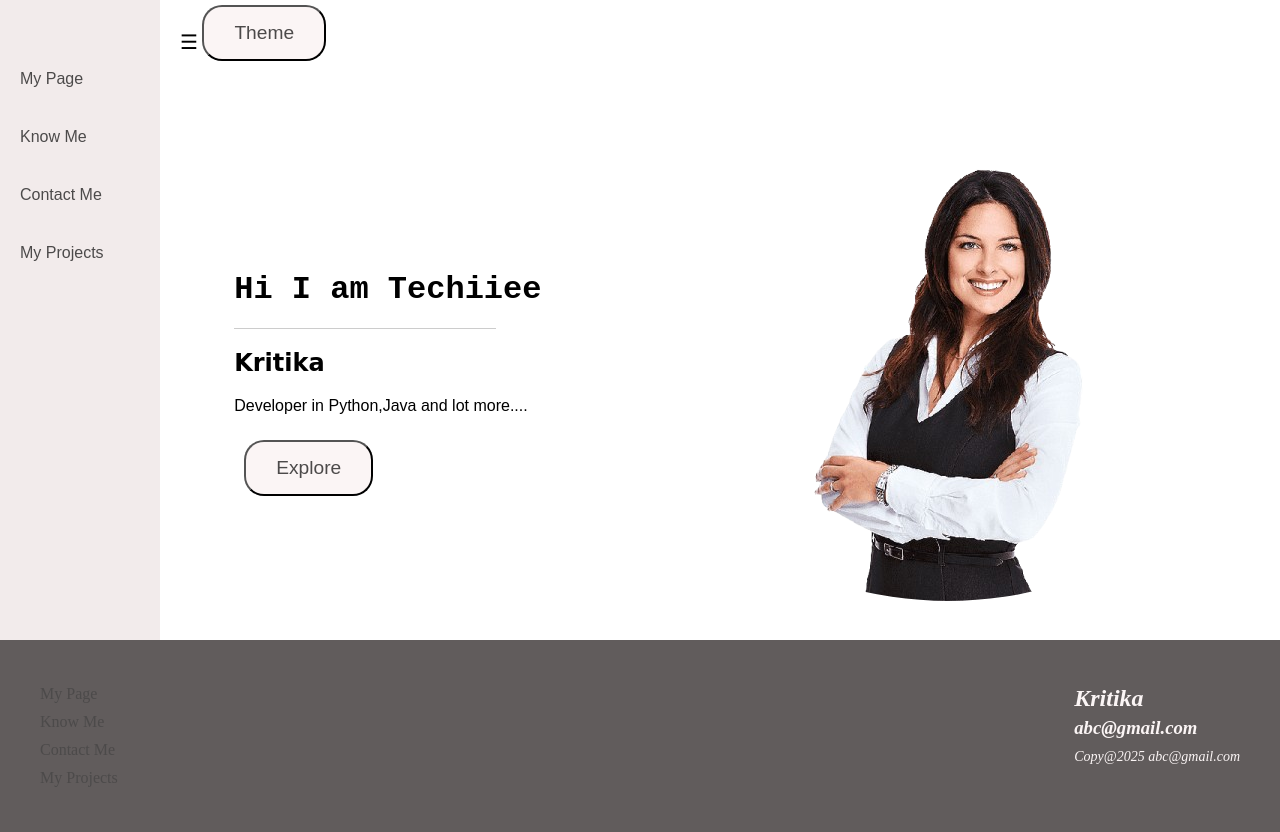
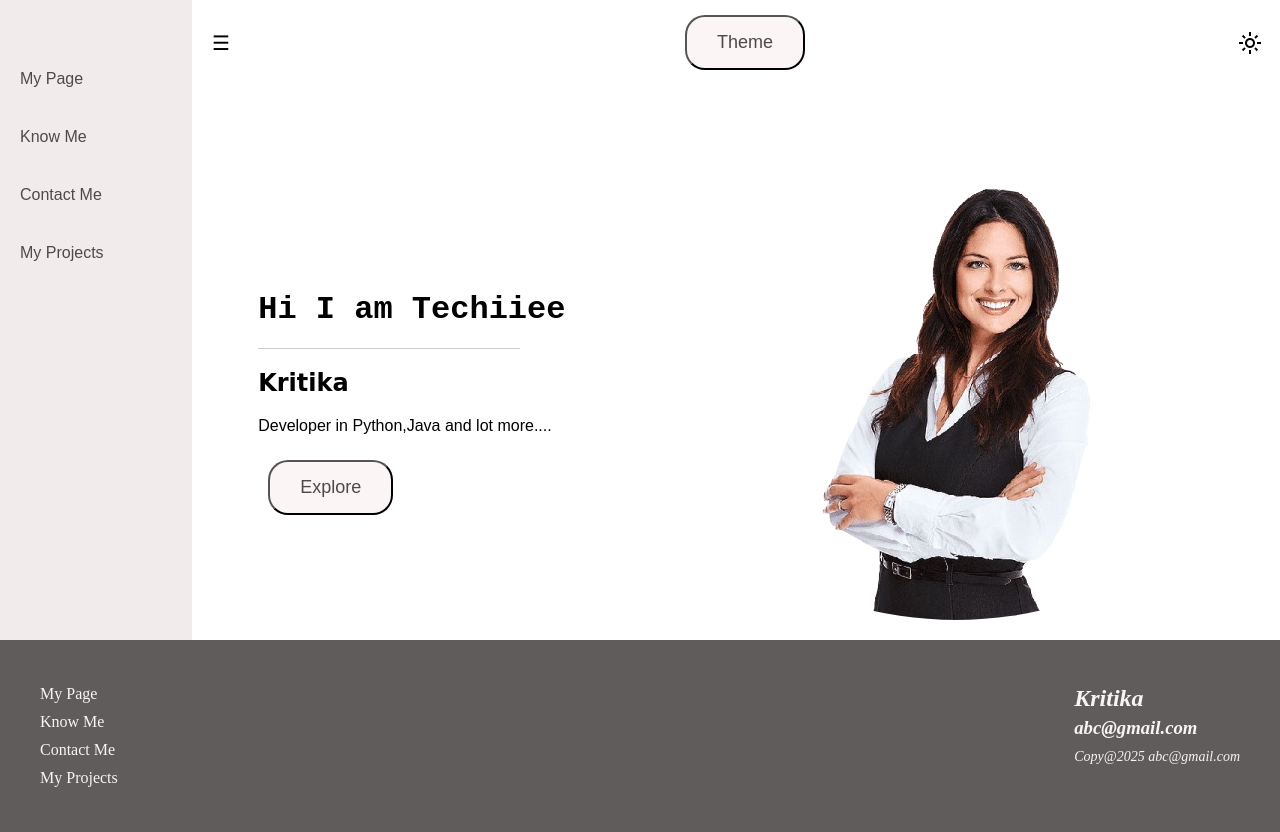
Before and after one commit to 23f1001388/portfolio, a Flask app: page / in a window 1280 px wide. Run offline with Flask 3, Linux system fonts and the light colour scheme.

Commit message:
theme-switcher-done

```diff
--- a/static/css/style.css
+++ b/static/css/style.css
@@ -3,43 +3,54 @@
 :root {
     --background-color:#252525;
     --text-color:#ede5e5;
+
     --navbar-bg-color:#1f1e1e;
     --navbar-text-color:#ffffff;
-    --button-bg-color:#ffffff;
-    --button-text-color:#000000;
+
+    --button-bg-color:#000000;
+    --button-text-color:#ffffff;
+
+    --footer-bg-color: #333;
+    --footer-text-color:white;
+
+    --menu-hover-color: rgb(248, 131, 7);
     --primary-color: #5198f5;
     --secondary-color: #837f7f;
-    --footer-bg-color: #333;
-    --footer-text-color:white;
-    --sidebar-width:20vh;
+    --sidebar-width:15vw;
     --footer-height:20vh:
 }
 
 [data-theme='dark'] {
     --background-color:#252525;
     --text-color:#ede5e5;
+
     --navbar-bg-color:#1f1e1e;
     --navbar-text-color:#ffffff;
-    --button-bg-color:#ffffff;
-    --button-text-color:#000000;
+
+    --button-text-color:#ffffff;
+    --button-bg-color:#000000;
+
+    --footer-bg-color: #333;
+    --footer-text-color:white;
+
     --primary-color: #5198f5;
     --secondary-color: #837f7f;
-    --footer-bg-color: #333;
-    --footer-text-color:white;
-    --sidebar-width:20vh;
-    --footer-height:20vh:
+
 }
 
 
 [data-theme='light']{
     --background-color:#ffffff;
     --text-color:#000000;
+
     --navbar-bg-color:#f2ebeb;
     --navbar-text-color:#0b0b0b;
-    --button-bg-color:#4c4a4a;
-    --button-text-color:#fbf5f5;
+
+    --button-bg-color:#fbf5f5;
+    --button-text-color:#4c4a4a;
+
     --footer-bg-color: #615c5c;
-    --footer-text-color:#fbf5f5;
+    --footer-text-color:#f9f4f4;
 }
 
 *{
@@ -48,7 +59,7 @@
 }
 
 html, body {
-    height: 80%;  /* Ensure full height for the body and html */
+    height: 100%;  /* Ensure full height for the body and html */
 }
 
 .container{
@@ -66,9 +77,8 @@ html, body {
     width:var(--sidebar-width);
     background-color: var(--navbar-bg-color);
     color:var(--navbar-text-color);
-    /* padding: 20px; */
+    /* padding: 10px; */
     /* transition: transform 1.0s ease; */
-
 }
 
 .sidebar nav{
@@ -80,26 +90,90 @@ html, body {
 }
 .sidebar nav li a{
     text-decoration: none;
-    color: var(--button-bg-color);
+    color: var(--button-text-color);
     transition: transform 0.3s ease, color 0.3s ease;
 }
 
 .sidebar nav li a:hover{
     transform: scale(1.2rem);
-    color: red;
+    color:var(--menu-hover-color);
 }
 
 .sidebar-hidden{
     display: none;
     transform: translate(-200px);
 }
+
 /*Main Content Area*/
-
 .main{
     background-color: var(--background-color);
     color:var(--text-color);
     width: calc(100vw - var(--sidebar-width));
-    /* height:inherit; */
+    overflow: hidden;
+    height:inherit;
+}
+
+.btnpanel {
+    display: flex;
+    justify-content: space-between; /* Space items on the left and right */
+    align-items: center;  /* Vertically center the items */
+    padding: 10px;  /* Padding to create some space */
+}
+
+/* Styling for the sidebar toggle button */
+.toggle-btn button {
+    background-color: transparent;
+    color: var(--text-color);
+    padding: 10px;
+    border: none;
+    cursor: pointer;
+    font-size: 20px;
+}
+
+/* Theme Switcher Styling */
+.theme-switcher {
+    display: flex;
+    align-items: center;
+    justify-content: center;  /* Center both icons */
+    position: relative;       /* So that the icons can be positioned absolutely inside */
+    gap: 10px;                /* Space between icons */
+    color: var(--text-color);
+    cursor: pointer;
+    padding-right: 20px;
+}
+
+/* Initially position the icons on top of each other using absolute positioning */
+.theme-switcher span {
+    position: absolute;  /* Absolute positioning within the theme-switcher container */
+    transition: opacity 0.3s ease;  /* Smooth transition */
+}
+
+/* Sun Icon (light mode) */
+.sun-icon {
+    opacity: 1;  /* Initially visible in light mode */
+}
+
+/* Moon Icon (dark mode) */
+.moon-icon {
+    opacity: 0;  /* Initially hidden in light mode */
+}
+
+/* When switching to dark mode, hide sun and show moon */
+[data-theme='dark'] .sun-icon {
+    opacity: 0;  /* Hide sun icon in dark mode */
+}
+
+[data-theme='dark'] .moon-icon {
+    opacity: 1;  /* Show moon icon in dark mode */
+}
+
+/* When switching to light mode, show sun and hide moon */
+[data-theme='light'] .sun-icon {
+    opacity: 1;  /* Show sun icon in light mode */
+}
+
+[data-theme='light'] .moon-icon {
+    opacity: 0;  /* Hide moon icon in light mode */
 }
 
 .main-extend{
@@ -134,20 +208,20 @@ html, body {
 }
 
 .btn{
-    background-color: var(--button-text-color);
-    color: var(--button-bg-color);
+    background-color: var(--button-bg-color);
+    color: var(--button-text-color);
     border-radius: 20px;
     padding: 15px 30px;
     cursor: pointer;
-    font-size:larger;
+    font-size:large;
     transition: transform 0.3s ease, color 0.3s ease;
     margin:5px 0px;
     align-self: center;
 }
 
 .btn:hover{
-    background-color: var(--button-bg-color);
-    color: var(--button-text-color);
+    background-color: var(--button-text-color);
+    color: var(--button-bg-color);
     transform: scale(1.5rem);
 }
 
@@ -205,18 +279,7 @@ html, body {
 
 
 
-/* Basic styling for the span that serves as a button */
-.toggle-btn {
-    position: relative; /* Position it absolutely within the header */
-    top: 10px; /* Space from the top of the header */
-    left: 10px; /* Space from the left edge of the header */
-    background-color: transparent;
-    color: var(--text-color);
-    padding: 10px;
-    border: none;
-    cursor: pointer;
-    font-size: 20px;
-}
+
 
 
 /* Footer Section*/
@@ -230,8 +293,6 @@ html, body {
     padding: 20px;
     font-family: 'Times New Roman', Times, serif;
 }
-
-
 
 .footer nav {
     display: flex;
@@ -247,23 +308,24 @@ html, body {
     flex-direction: column;
     padding: 0; /* Remove default padding */
     margin: 0;
-    list-style: none;
+    /* list-style: none; */
 }
 
 .footer nav li {
+    list-style: none;
     margin: 5px 0; /* Add some spacing between list items */
 }
 
-.footer nav a {
+.footer nav li a{
     text-decoration: none;
-    color: var(--button-bg-color);
+    color: var(--footer-text-color);
     font-size: 16px;
     transition: transform 0.3s ease, color 0.3s ease;
 }
 
 .footer nav li a:hover {
     transform: scale(1.1); /* Slightly smaller scale for modern look */
-    color: red;
+    color:var(--menu-hover-color);
 }
 
 /* Contact info */
@@ -301,12 +363,10 @@ hr {
     .sidebar {
         width: 0;
         position: absolute;
-        height: 100%;
         left: 0;
         background-color: var(--navbar-bg-color);
         overflow: hidden;
     }
-
 
     /* When Sidebar is toggled, it will have a width of var(--sidebar-width) */
     .sidebar-visible {
@@ -317,6 +377,7 @@ hr {
     .main {
         transition: width 0.3s ease, margin-left 0.3s ease;
         width: 100vw; /* Full width when sidebar is hidden */
+        overflow: hidden;
     }
 
     /* When sidebar is visible, shift main content to the right */
@@ -325,11 +386,9 @@ hr {
         width: calc(100vw - var(--sidebar-width)); /* Adjust width when sidebar is visible */
     }
 
-
     .footer {
         flex-direction: column;
         align-items: center;
-        height: auto; /* Let the height adjust */
     }
 
     .footer nav {
--- a/static/js/script.js
+++ b/static/js/script.js
@@ -17,33 +17,47 @@ function toggleSidebar() {
 }
 
 
+// Toggle between light and dark theme
 function toggleTheme() {
-    // Get the current theme from the document root
     const currentTheme = document.documentElement.getAttribute('data-theme');
+    const sunIcon = document.querySelector('.sun-icon');
+    const moonIcon = document.querySelector('.moon-icon');
 
-    // Toggle the theme based on the current theme value
     if (currentTheme === 'light') {
-        document.documentElement.setAttribute('data-theme', 'dark');  // Set theme to dark
-        localStorage.setItem('theme', 'dark');  // Store the theme in localStorage
+        document.documentElement.setAttribute('data-theme', 'dark');
+        localStorage.setItem('theme', 'dark');
+        sunIcon.style.opacity = 0;  // Hide sun icon
+        moonIcon.style.opacity = 1;  // Show moon icon
     } else {
-        document.documentElement.setAttribute('data-theme', 'light');  // Set theme to light
-        localStorage.setItem('theme', 'light');  // Store the theme in localStorage
+        document.documentElement.setAttribute('data-theme', 'light');
+        localStorage.setItem('theme', 'light');
+        sunIcon.style.opacity = 1;  // Show sun icon
+        moonIcon.style.opacity = 0;  // Hide moon icon
     }
 }
 
-// Function to apply the theme from localStorage on page load
+// Apply the stored theme from localStorage on page load
 function applyStoredTheme() {
-    // Check if a theme is stored in localStorage
     const storedTheme = localStorage.getItem('theme');
+    const sunIcon = document.querySelector('.sun-icon');
+    const moonIcon = document.querySelector('.moon-icon');
 
-    // If a theme is stored, apply it; otherwise, set the default theme (light)
     if (storedTheme) {
         document.documentElement.setAttribute('data-theme', storedTheme);
+        if (storedTheme === 'dark') {
+            sunIcon.style.opacity = 0;  // Hide sun icon in dark mode
+            moonIcon.style.opacity = 1;  // Show moon icon in dark mode
+        } else {
+            sunIcon.style.opacity = 1;  // Show sun icon in light mode
+            moonIcon.style.opacity = 0;  // Hide moon icon in light mode
+        }
     } else {
         // Default theme (light)
         document.documentElement.setAttribute('data-theme', 'light');
+        sunIcon.style.opacity = 1;  // Show sun icon
+        moonIcon.style.opacity = 0;  // Hide moon icon
     }
 }
 
-// Call the applyStoredTheme function when the page loads
+// Call the function on page load
 document.addEventListener('DOMContentLoaded', applyStoredTheme);
--- a/templates/base.html
+++ b/templates/base.html
@@ -4,6 +4,7 @@
     <meta charset="UTF-8">
     <meta name="viewport" content="width=device-width, initial-scale=1.0">
     <link rel="stylesheet" href="../static/css/style.css">
+    <link href="https://fonts.googleapis.com/icon?family=Material+Symbols+Outlined" rel="stylesheet">
     <title>Portfolio</title>
 </head>
 <body>
@@ -19,8 +20,19 @@
             </nav>
         </div>
         <div class="main">
-            <button class="toggle-btn" onclick="toggleSidebar()">&#9776;</button>
+            <div class="btnpanel">
+                <div class="toggle-btn">
+                    <button onclick="toggleSidebar()">&#9776;</button>
+                </div>
                 <button class="btn" onclick="toggleTheme()">Theme</button>
+                <div class="theme-switcher">
+                    <!-- Sun Icon (light mode) -->
+                    <span class="material-symbols-outlined sun-icon" onclick="toggleTheme()"">light_mode</span>
+                    <!-- Moon Icon (dark mode) -->
+                    <span class="material-symbols-outlined moon-icon" onclick="toggleTheme()">dark_mode</span>
+                </div>
+
+            </div>
             {% block content %}
 
             {% endblock %}
@@ -28,6 +40,7 @@
 
     </div>
     <div class="footer">
+        <div class="footernav">
             <nav>
                 <ul>
                     <li><a href="/">My Page</a></li>
@@ -35,8 +48,9 @@
                     <li><a href="/contact">Contact Me</a></li>
                     <li><a href="/projects">My Projects</a></li>
                 </ul>
+            </nav>
+        </div>
 
-        </nav>
         <div class="contact">
             <address>
                 <h2>Kritika</h2>
```
Also changed, not shown: static/js/scriptold.js (added, +49 -0 lines). Lines whose indentation alone changed are shown as unchanged.
